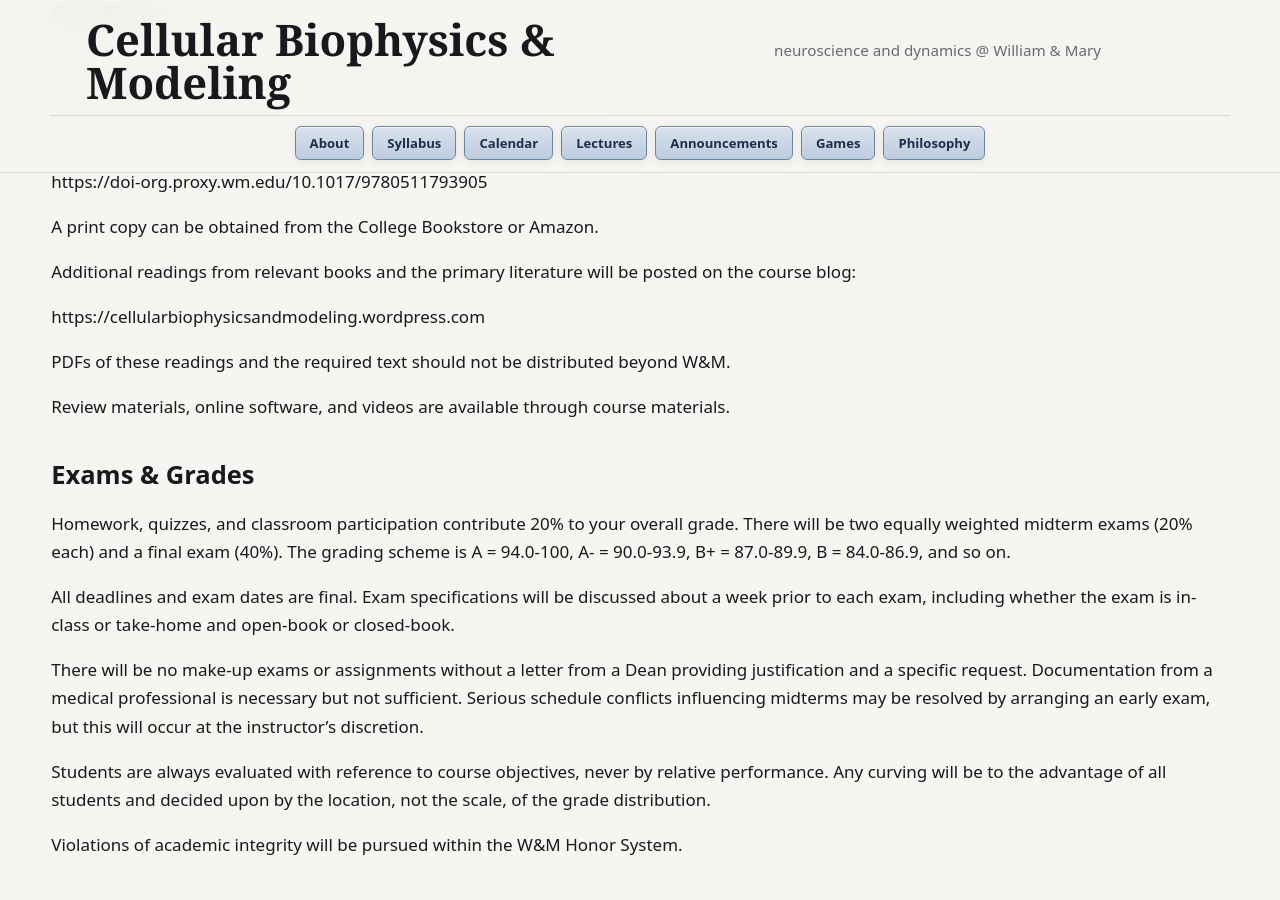
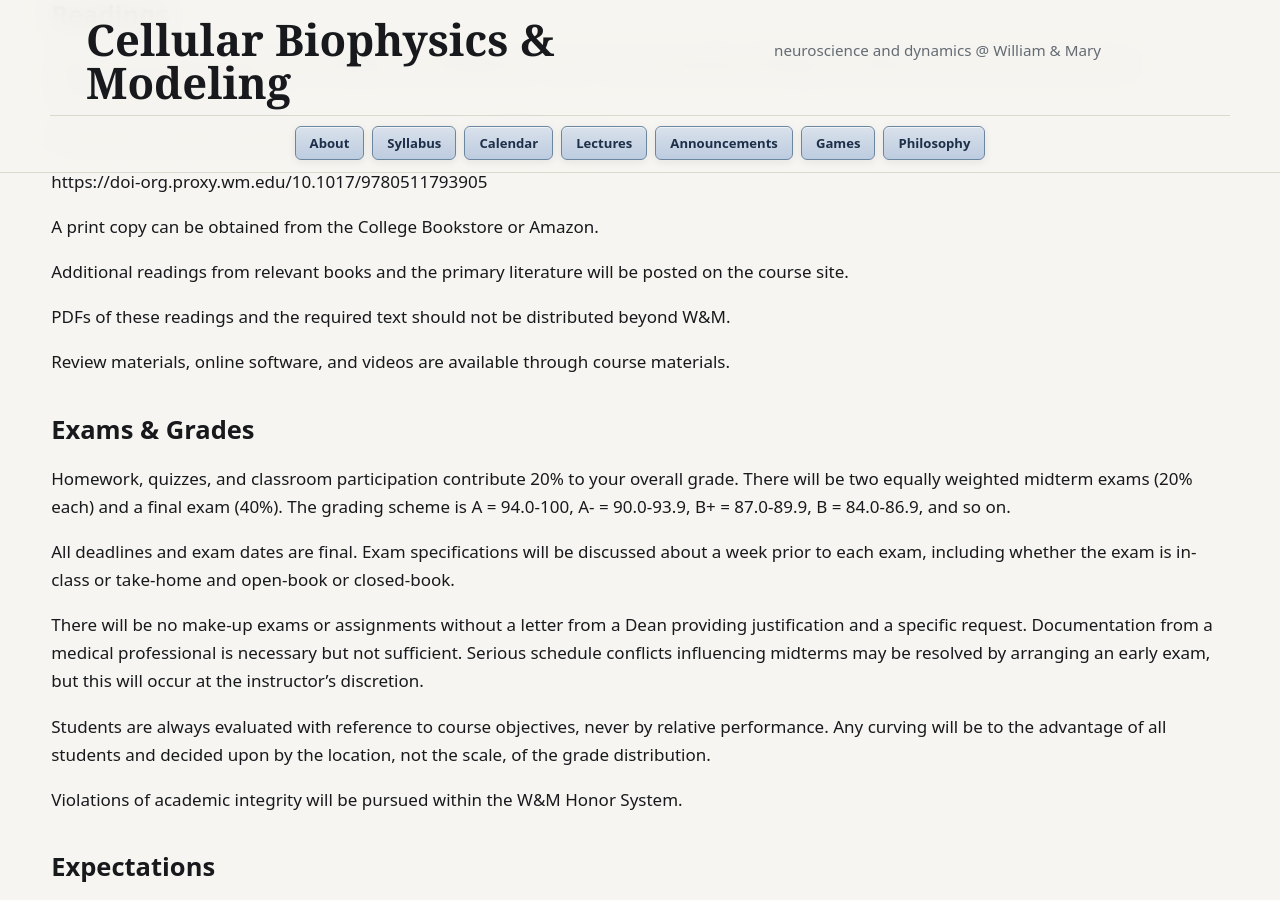
Before and after one commit to gregconradismith/cellular-biophysics-and-modeling, a Jekyll site: the page built from docs/_materials/syllabus.md, in a window 1280 px wide and 900 px high, scrolled down 924 px. Built offline with Jekyll 4.4.1, drawn with Linux system fonts in a browser that asks for light colours.

Commit message:
Remove stale WordPress references

```diff
--- a/docs/_materials/syllabus.md
+++ b/docs/_materials/syllabus.md
@@ -33,9 +33,7 @@ https://doi-org.proxy.wm.edu/10.1017/9780511793905
 
 A print copy can be obtained from the College Bookstore or Amazon.
 
-Additional readings from relevant books and the primary literature will be posted on the course blog:
-
-https://cellularbiophysicsandmodeling.wordpress.com
+Additional readings from relevant books and the primary literature will be posted on the course site.
 
 PDFs of these readings and the required text should not be distributed beyond W&M.
 
```
Also changed, not shown: docs/_materials/about.md (+1 -1 lines).
